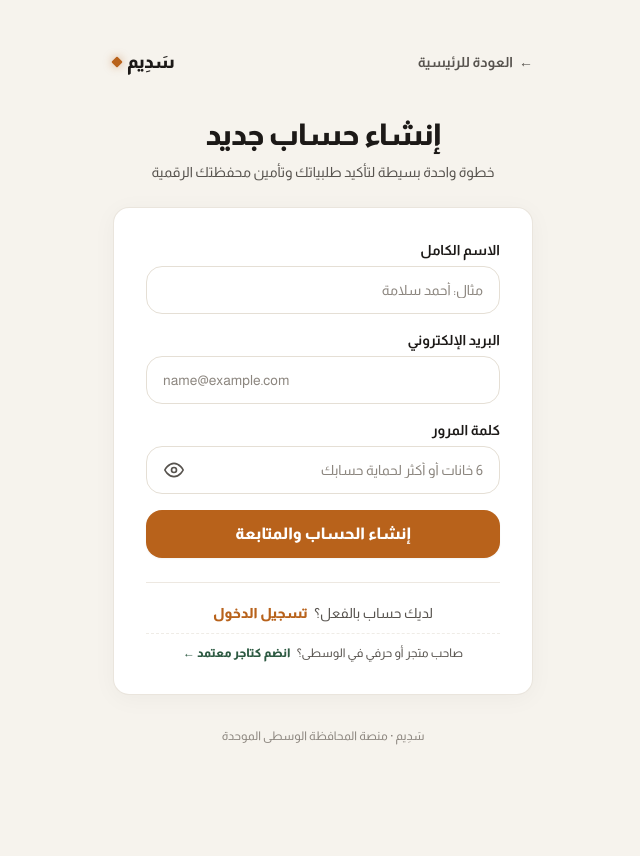
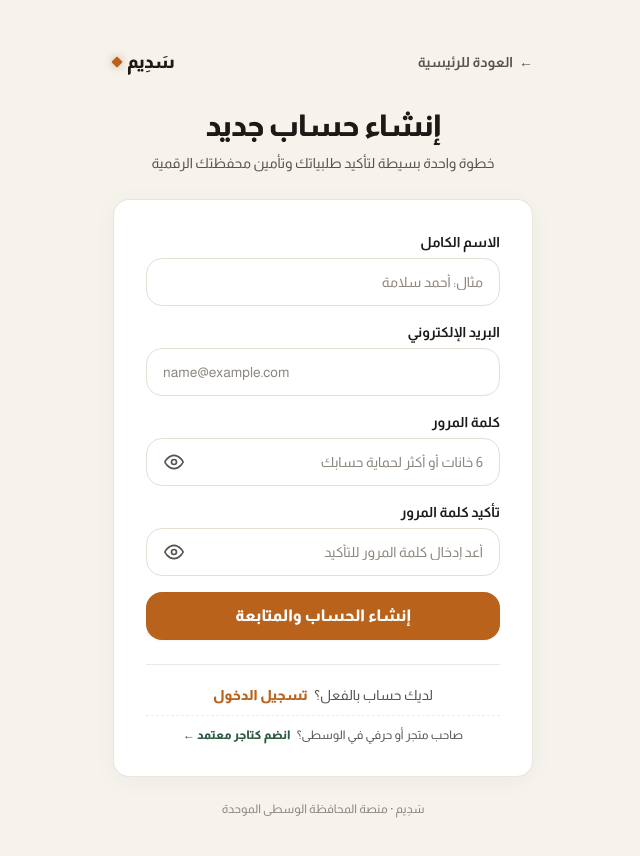
Before and after one commit to Mohammed-Sabbah/sadeem-store, a Next.js app in the folder frontend/: page /auth/register in a window 1280 px wide. Shown: the top 856 px of the page, without its empty margins (317-957 px from the left). Before the commit the page ends 800 px from the top, so only its background shows below. Built offline with nearby package versions, Linux system fonts and the light colour scheme; no server answers.

Commit message:
feat(auth): add confirmPassword field with validation and dual support across frontend and backend

```diff
--- a/frontend/app/auth/register/page.tsx
+++ b/frontend/app/auth/register/page.tsx
@@ -16,6 +16,8 @@ function RegisterForm() {
     isSubmitting,
     showPassword,
     setShowPassword,
+    showConfirmPassword,
+    setShowConfirmPassword,
   } = useRegister();
 
   return (
@@ -148,6 +150,45 @@ function RegisterForm() {
               )}
             </div>
 
+            {/* Confirm Password with Left-aligned Eye Toggle in RTL */}
+            <div>
+              <label className="block text-xs sm:text-sm font-bold text-brand-dark mb-1.5">
+                تأكيد كلمة المرور
+              </label>
+              <div className="relative">
+                <input
+                  type={showConfirmPassword ? 'text' : 'password'}
+                  placeholder="أعد إدخال كلمة المرور للتأكيد"
+                  {...register('confirmPassword')}
+                  className={`w-full h-12 pr-4 pl-12 rounded-lg border bg-white text-sm text-brand-dark outline-none transition-all font-almarai placeholder:text-brand-subtle ${
+                    errors.confirmPassword ? 'border-red-400 focus:border-red-500 focus:ring-1 focus:ring-red-400' : 'border-brand-border focus:border-brand-primary focus:ring-1 focus:ring-brand-primary'
+                  }`}
+                  autoComplete="new-password"
+                />
+                <button
+                  type="button"
+                  onClick={() => setShowConfirmPassword(!showConfirmPassword)}
+                  aria-label={showConfirmPassword ? 'إخفاء تأكيد كلمة المرور' : 'إظهار تأكيد كلمة المرور'}
+                  className="absolute left-3.5 top-1/2 -translate-y-1/2 text-brand-muted hover:text-brand-dark cursor-pointer bg-transparent border-0 p-1 flex items-center justify-center transition-colors"
+                >
+                  {showConfirmPassword ? (
+                    <svg className="w-5 h-5" viewBox="0 0 24 24" fill="none" stroke="currentColor" strokeWidth="2">
+                      <path d="M17.94 17.94A10.07 10.07 0 0 1 12 20c-7 0-11-8-11-8a18.45 18.45 0 0 1 5.06-5.94M9.9 4.24A9.12 9.12 0 0 1 12 4c7 0 11 8 11 8a18.5 18.5 0 0 1-2.16 3.19m-6.72-1.07a3 3 0 1 1-4.24-4.24" />
+                      <line x1="1" y1="23" x2="23" y2="23" />
+                    </svg>
+                  ) : (
+                    <svg className="w-5 h-5" viewBox="0 0 24 24" fill="none" stroke="currentColor" strokeWidth="2">
+                      <path d="M1 12s4-8 11-8 11 8 11 8-4 8-11 8-11-8-11-8z" />
+                      <circle cx="12" cy="12" r="3" />
+                    </svg>
+                  )}
+                </button>
+              </div>
+              {errors.confirmPassword && (
+                <p className="text-[11px] text-red-600 mt-1 font-bold m-0">{errors.confirmPassword.message}</p>
+              )}
+            </div>
+
             {/* Submit Action */}
             <button
               type="submit"
--- a/frontend/features/auth/hooks/useRegister.ts
+++ b/frontend/features/auth/hooks/useRegister.ts
@@ -15,6 +15,7 @@ export function useRegister() {
   const { setSessionUser } = useAuth();
 
   const [showPassword, setShowPassword] = useState(false);
+  const [showConfirmPassword, setShowConfirmPassword] = useState(false);
 
   const {
     register,
@@ -27,11 +28,17 @@ export function useRegister() {
       name: '',
       email: '',
       password: '',
+      confirmPassword: '',
     },
   });
 
   const onSubmit = async (data: RegisterFormValues) => {
-    const res = await authService.register(data);
+    // We send name, email, password to backend cleanly
+    const res = await authService.register({
+      name: data.name,
+      email: data.email,
+      password: data.password,
+    });
 
     if (!res.success) {
       setError('root', { message: res.message || 'تعذر إنشاء الحساب' });
@@ -51,5 +58,7 @@ export function useRegister() {
     isSubmitting,
     showPassword,
     setShowPassword,
+    showConfirmPassword,
+    setShowConfirmPassword,
   };
 }
--- a/frontend/features/auth/schemas/auth.schema.ts
+++ b/frontend/features/auth/schemas/auth.schema.ts
@@ -15,7 +15,8 @@ export const loginSchema = z.object({
 
 export type LoginFormValues = z.infer<typeof loginSchema>;
 
-export const registerSchema = z.object({
+export const registerSchema = z
+  .object({
     name: z
       .string()
       .trim()
@@ -28,6 +29,13 @@ export const registerSchema = z.object({
     password: z
       .string()
       .min(6, 'كلمة المرور يجب ألا تقل عن 6 خانات'),
+    confirmPassword: z
+      .string()
+      .min(6, 'يرجى تأكيد كلمة المرور'),
+  })
+  .refine((data) => data.password === data.confirmPassword, {
+    message: 'كلمتا المرور غير متطابقتين، يرجى التأكد',
+    path: ['confirmPassword'],
   });
 
 export type RegisterFormValues = z.infer<typeof registerSchema>;
--- a/frontend/features/auth/services/auth.service.ts
+++ b/frontend/features/auth/services/auth.service.ts
@@ -34,7 +34,8 @@ export interface UserResponse {
 export const authService = {
   login: (data: LoginFormValues) => postRequest<UserResponse>('/api/auth/login', data),
 
-  register: (data: RegisterFormValues) => postRequest<UserResponse>('/api/auth/register', data),
+  register: (data: RegisterFormValues | { name: string; email: string; password: string }) =>
+    postRequest<UserResponse>('/api/auth/register', data),
 
   registerMerchant: (data: MerchantJoinFormValues) =>
     postRequest<{ merchantId: string; status: string; storeName: string }>(
```
Also changed, not shown: 1 other file (tests, documents, lock files or other folders). Lines whose indentation alone changed are shown as unchanged.
